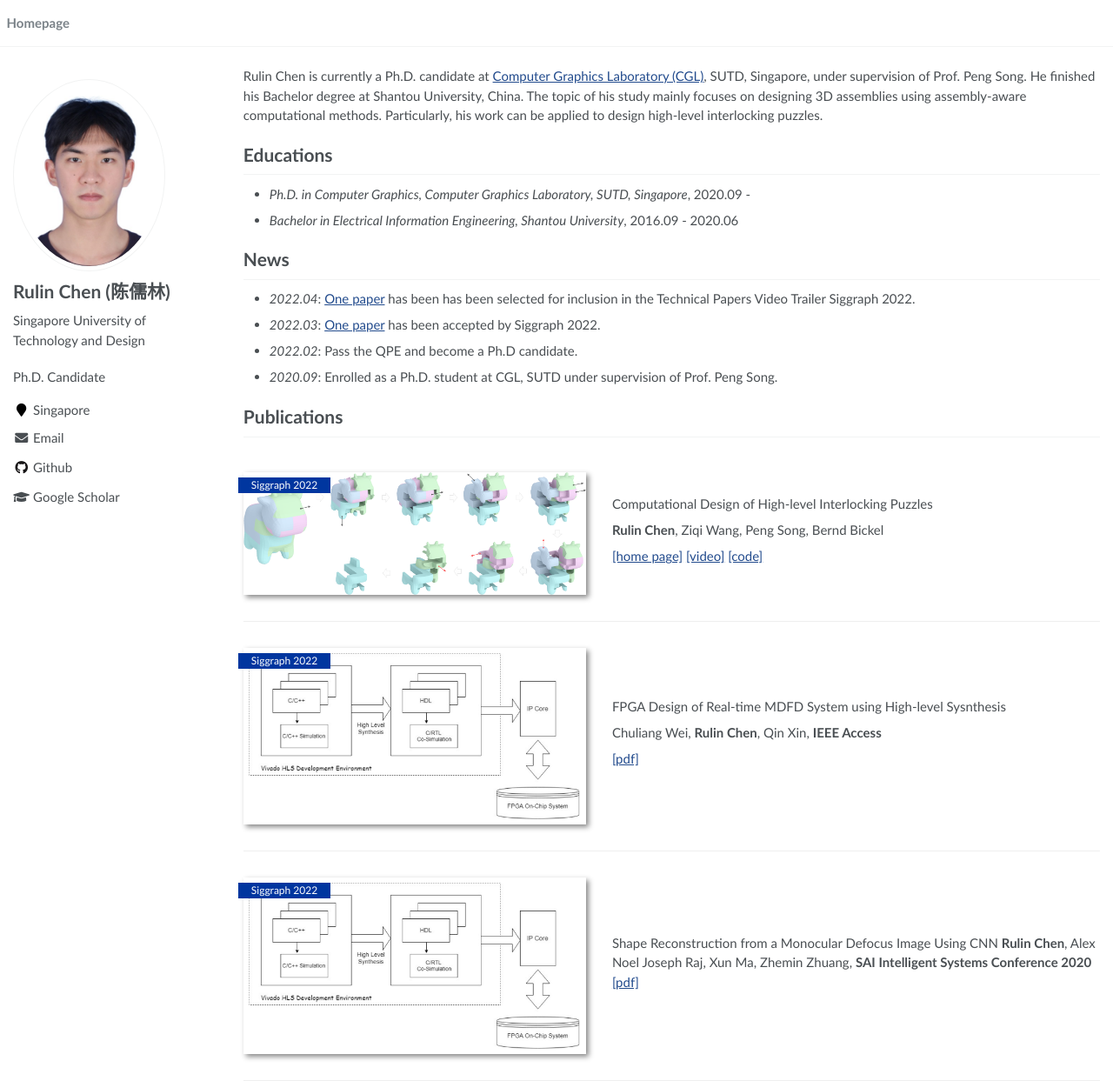
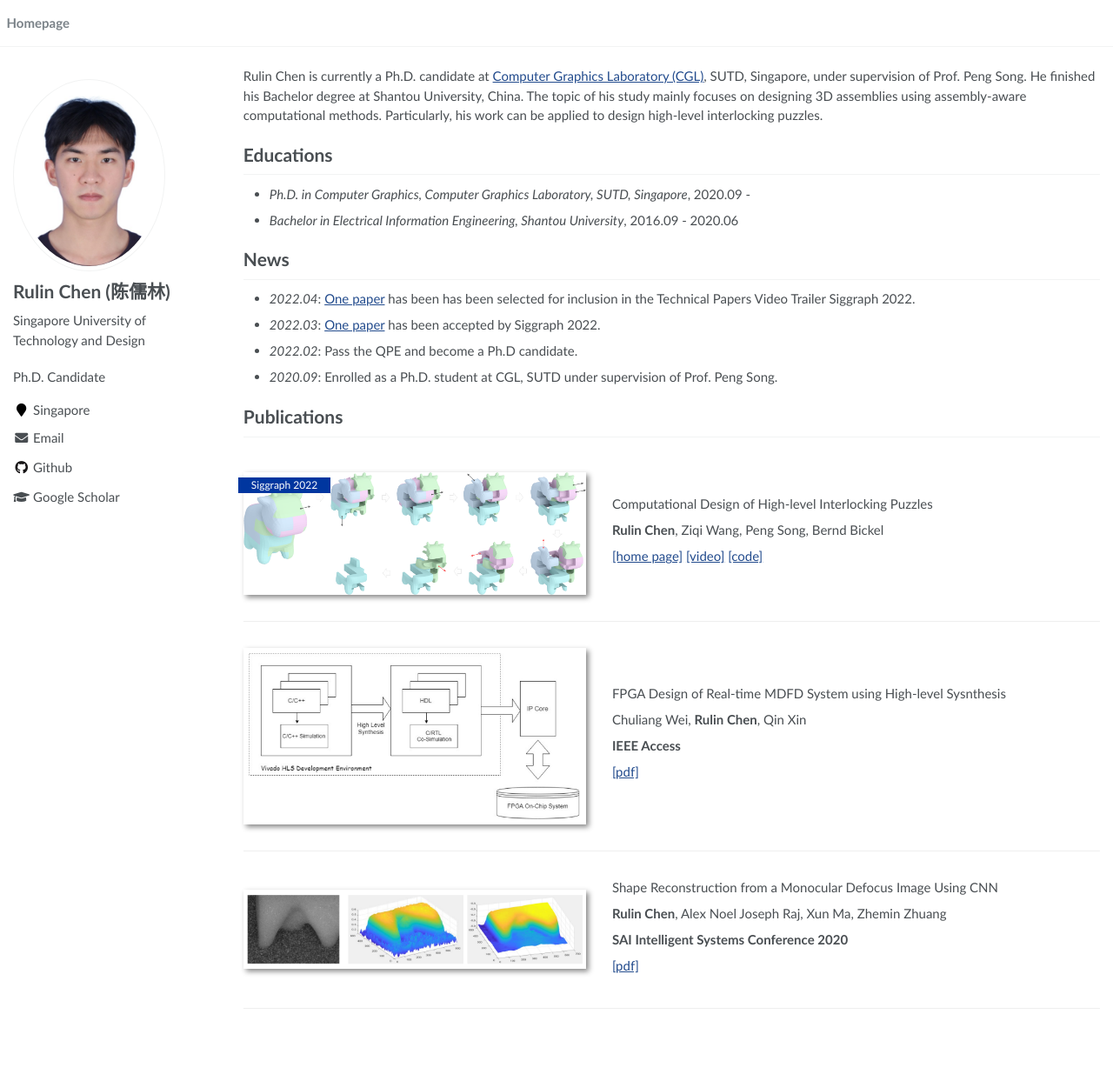
Before and after one commit to Linsanity81/linsanity81.github.io, a Jekyll site: the page built from _pages/about.md, in a window 1280 px wide and 1243 px high. Shown: the whole window at 87% size. Built offline with Jekyll 4.4.1, drawn with Linux system fonts in a browser that asks for light colours.

Commit message:
Update about.md

```diff
--- a/_pages/about.md
+++ b/_pages/about.md
@@ -46,12 +46,14 @@ Computational Design of High-level Interlocking Puzzles
 </div>
 
 
-<div class='paper-box'><div class='paper-box-image'><div class="badge">Siggraph 2022</div><img src='images/dfd_fpga.png' alt="sym" width="100%"></div>
+<div class='paper-box'><div class='paper-box-image'><img src='images/dfd_fpga.png' alt="sym" width="100%"></div>
 <div class='paper-box-text' markdown="1">
 
 FPGA Design of Real-time MDFD System using High-level Sysnthesis
 
-Chuliang Wei, **Rulin Chen**, Qin Xin, **IEEE Access**
+Chuliang Wei, **Rulin Chen**, Qin Xin
+
+**IEEE Access**
 
 [\[pdf\]](https://ieeexplore.ieee.org/stamp/stamp.jsp?tp=&arnumber=8743445)
 
@@ -59,11 +61,15 @@ Chuliang Wei, **Rulin Chen**, Qin Xin, **IEEE Access**
 </div>
 
 
-<div class='paper-box'><div class='paper-box-image'><div class="badge">Siggraph 2022</div><img src='images/dfd_fpga.png' alt="sym" width="100%"></div>
+<div class='paper-box'><div class='paper-box-image'><img src='images/dfd.png' alt="sym" width="100%"></div>
 <div class='paper-box-text' markdown="1">
 
 Shape Reconstruction from a Monocular Defocus Image Using CNN
-**Rulin Chen**, Alex Noel Joseph Raj, Xun Ma, Zhemin Zhuang, **SAI Intelligent Systems Conference 2020**
+
+**Rulin Chen**, Alex Noel Joseph Raj, Xun Ma, Zhemin Zhuang
+
+**SAI Intelligent Systems Conference 2020**
+
 [\[pdf\]](https://www.researchgate.net/profile/Alex-Noel-Joseph-Raj/publication/335382542_Shape_Reconstruction_from_a_Monocular_Defocus_Image_Using_CNN/links/6034dbd492851c4ed58e5abf/Shape-Reconstruction-from-a-Monocular-Defocus-Image-Using-CNN.pdf)
 
 
```
